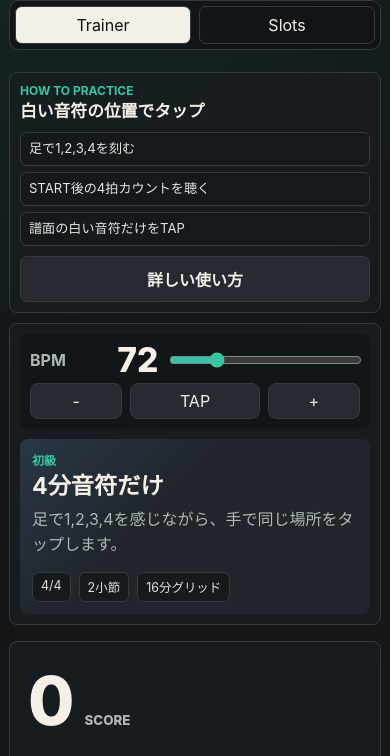
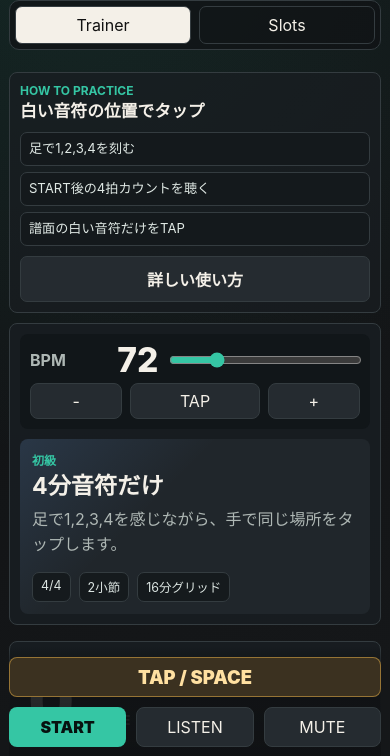
Before and after one commit to tstylelab/tsg-rhythm-trainer-gpt, a website: page index.html in a window 390 px wide. Shown: the part 87-843 px from the top of the page. Drawn offline with Linux system fonts and the light colour scheme.

Commit message:
Make mobile tap control sticky

```diff
--- a/styles.css
+++ b/styles.css
@@ -772,9 +772,29 @@ h2 {
     height: 4px;
   }
 
-  .slot-grid,
+  .slot-grid {
+    grid-template-columns: 1fr;
+  }
+
   .action-strip {
-    grid-template-columns: 1fr;
+    position: sticky;
+    bottom: 0;
+    z-index: 4;
+    grid-template-columns: repeat(3, minmax(0, 1fr));
+    padding: 10px 0 calc(10px + env(safe-area-inset-bottom));
+    background:
+      linear-gradient(to top, rgba(16, 18, 20, 0.98), rgba(16, 18, 20, 0.86) 78%, transparent);
+  }
+
+  .action-strip button {
+    min-height: 40px;
+  }
+
+  .tap-pad {
+    order: -1;
+    grid-column: 1 / -1;
+    min-height: 72px;
+    font-size: 1.15rem;
   }
 
   .judge-grid {
```
